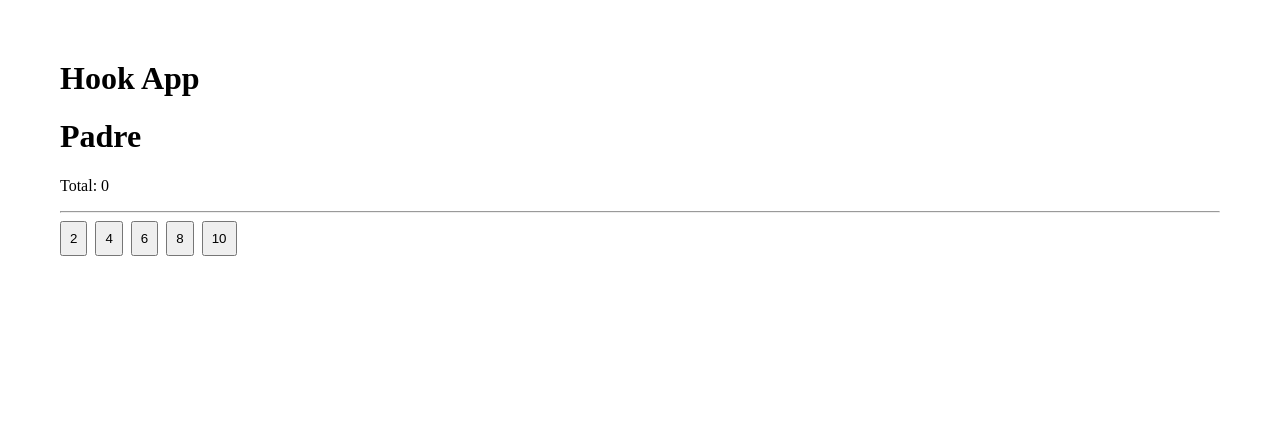
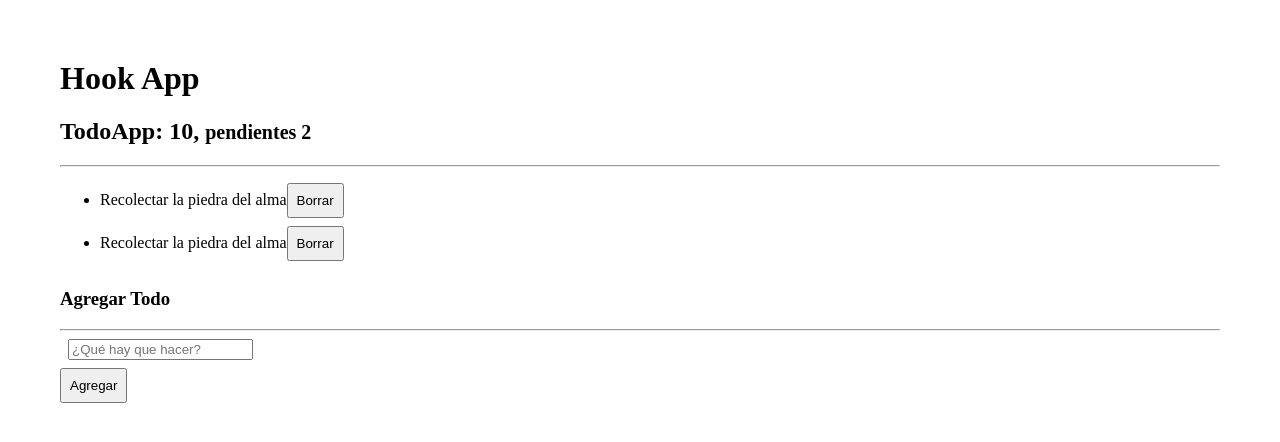
Before and after one commit to Ariel2911/hook-app, a React (Vite) app: page / in a window 1280 px wide. Shown: the top 442 px of the page. Built offline with nearby package versions, Linux system fonts and the light colour scheme.

Commit message:
Agrega <TodoApp />

```diff
--- /dev/null
+++ b/src/08-useReducer/TodoApp.jsx
@@ -0,0 +1,47 @@
+import { useReducer } from 'react';
+import { todoReducer } from './todoReducer';
+
+const initialState = [
+  {
+    id: new Date().getTime(),
+    description: 'Recolectar la piedra del alma',
+    done: FontFaceSetLoadEvent,
+  },
+  {
+    id: new Date().getTime() + 1,
+    description: 'Recolectar la piedra del alma',
+    done: FontFaceSetLoadEvent,
+  },
+];
+
+export const TodoApp = () => {
+  const [todo, dispatch] = useReducer(todoReducer, initialState);
+
+  return (
+    <>
+      <h2>
+        TodoApp: 10, <small>pendientes 2</small>
+      </h2>
+      <hr />
+
+      <ul>
+        {todo.map(({ id, description }) => (
+          <li key={id}>
+            <span>{description}</span>
+            <button>Borrar</button>
+          </li>
+        ))}
+      </ul>
+
+      <div>
+        <h3>Agregar Todo</h3>
+        <hr />
+
+        <form>
+          <input type="text" placeholder="¿Qué hay que hacer?" />
+          <button>Agregar</button>
+        </form>
+      </div>
+    </>
+  );
+};
--- a/src/HookApp.jsx
+++ b/src/HookApp.jsx
@@ -8,7 +8,8 @@
 // import { Memorize } from './06-momos/Memorize';
 // import { MemoHook } from './06-momos/MemoHook';
 // import { CallbackHook } from './06-momos/CallbackHook';
-import { Padre } from './07-tarea-memo/Padre';
+// import { Padre } from './07-tarea-memo/Padre';
+import { TodoApp } from './08-useReducer/TodoApp';
 
 export const HookApp = () => {
   return (
@@ -24,7 +25,8 @@ export const HookApp = () => {
       {/* <Memorize /> */}
       {/* <MemoHook /> */}
       {/* <CallbackHook /> */}
-      <Padre />
+      {/* <Padre /> */}
+      <TodoApp />
     </>
   );
 };
```
